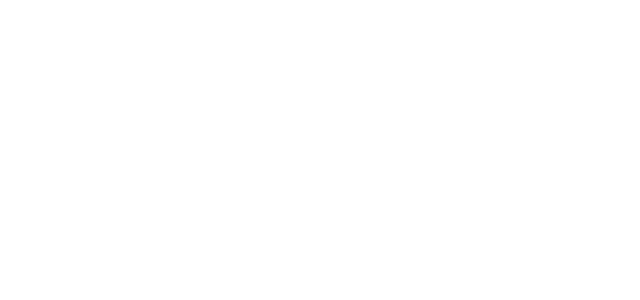
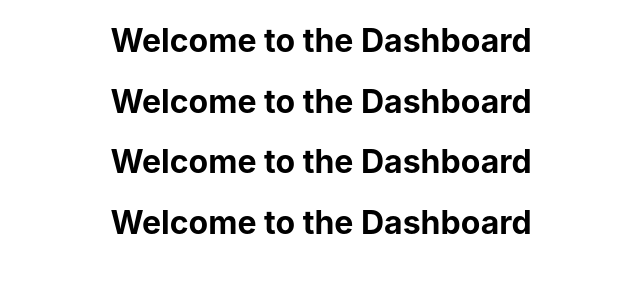
Before and after one commit to ihorrypka/ppmtool-react-front-end, a React (Create React App) app: page / in a window 1280 px wide. Shown: the top 300 px of the page, without its empty margins (319-959 px from the left). Built offline with nearby package versions, Linux system fonts and the light colour scheme.

Commit message:
create Dashboard component

```diff
--- a/src/App.js
+++ b/src/App.js
@@ -1,10 +1,18 @@
 import React from "react";
 import "./App.css";
 import { Component } from "react";
+import Dashboard from "./components/Dashboard";
 
 class App extends Component {
   render() {
-    return <div className="App"></div>;
+    return (
+      <div className="App">
+        <Dashboard />
+        <Dashboard />
+        <Dashboard />
+        <Dashboard />
+      </div>
+    );
   }
 }
 
--- /dev/null
+++ b/src/components/Dashboard.js
@@ -0,0 +1,9 @@
+import React, { Component } from "react";
+
+class Dashboard extends Component {
+  render() {
+    return <h1>Welcome to the Dashboard</h1>;
+  }
+}
+
+export default Dashboard;
```
